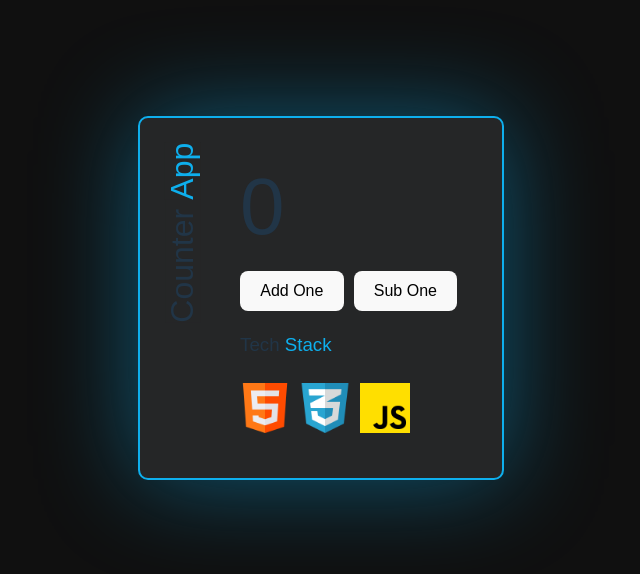
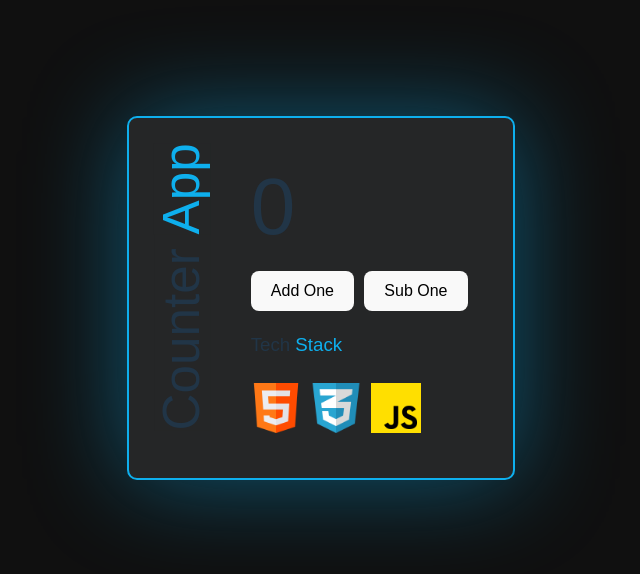
Before and after one commit to amanr1405/counter-app, a React (Vite) app: page / in a window 1280 px wide. Shown: the part 102-676 px from the top of the page, without its empty margins (319-959 px from the left). Built offline with nearby package versions, Linux system fonts and the light colour scheme; a web font is replaced by a local one.

Commit message:
undo tasks

```diff
--- a/src/App.css
+++ b/src/App.css
@@ -18,7 +18,6 @@ html, body {
 }
 
 .rotate-text {
-  font-size: 2rem;
   writing-mode: vertical-rl;
   transform: rotate(180deg);
 }
```
